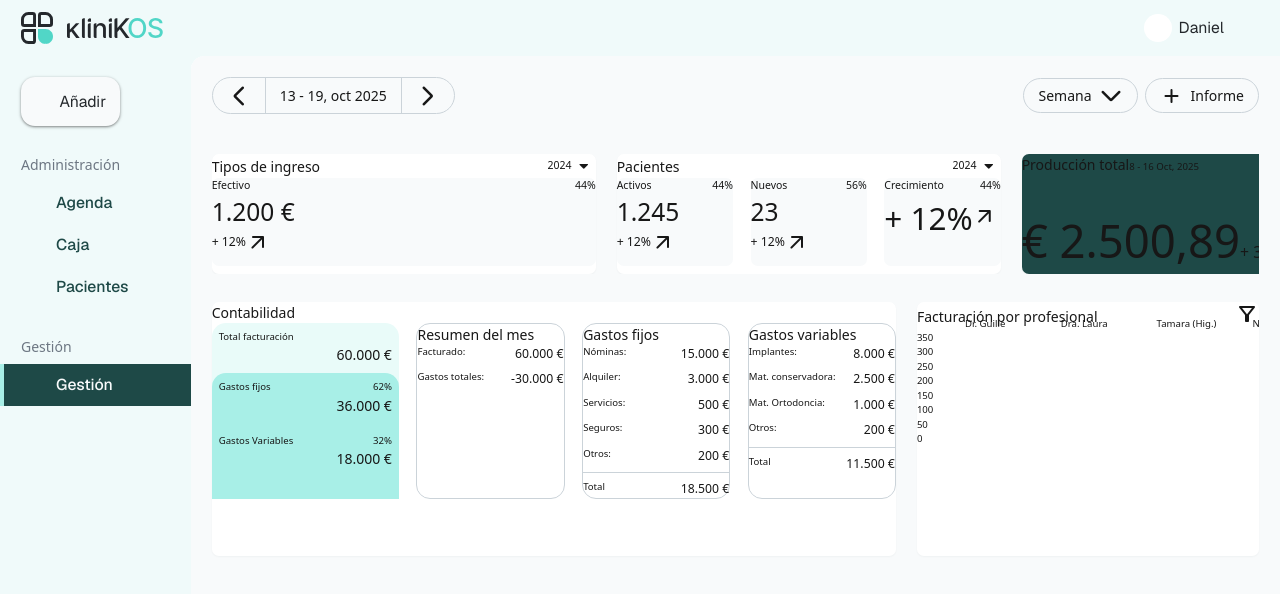
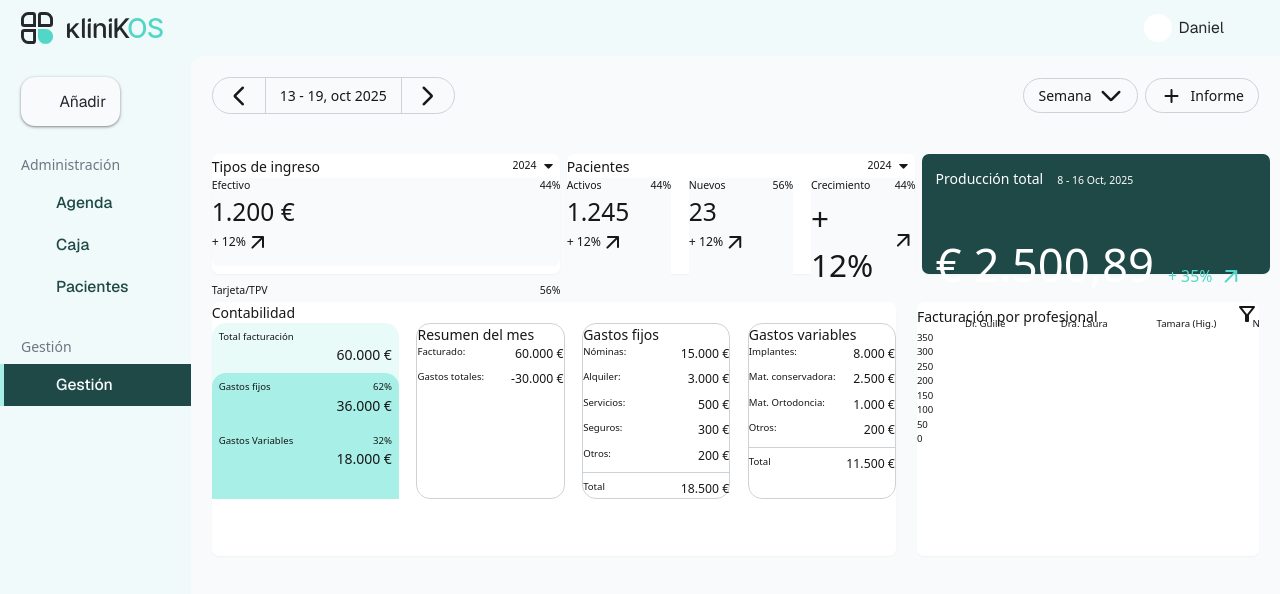
Before and after one commit to klinikOSapp/klinikOS-app, a Next.js app: page /gestion in a window 1280 px wide. Shown: the top 594 px of the page. Built offline with nearby package versions, Linux system fonts and the light colour scheme; some icons are missing.

Commit message:
first row vw

```diff
--- a/src/app/gestion/page.tsx
+++ b/src/app/gestion/page.tsx
@@ -14,11 +14,11 @@ export default function GestionPage() {
         <HeaderControls />
 
         {/* First row - Stats cards */}
-        <div className='flex gap-6 mt-header-stack overflow-x-auto'>
+        <section className='dashboard-grid-stats mt-header-stack'>
           <IncomeTypes />
           <PatientsSummary />
           <ProductionTotalCard />
-        </div>
+        </section>
 
         {/* Second row - Billing chart + Specialty donut */}
         <div className='grid grid-cols-1 lg:grid-cols-[2fr_1fr] gap-6 mt-gapmd'>
--- a/src/app/globals.css
+++ b/src/app/globals.css
@@ -206,7 +206,11 @@
   ); /* 256px → 342px - escala con altura del viewport */
 
   /* Fluid widths - adapt to viewport */
-  --width-card-stat-fluid: clamp(20rem, 30vw, 32.6875rem); /* 320px → 523px */
+  --width-card-stat-fluid: clamp(
+    20rem,
+    27.25vw,
+    32.6875rem
+  ); /* 320px → 523px scaled al viewport */
   --width-card-chart-lg-fluid: clamp(
     40rem,
     63vw,
@@ -272,13 +276,6 @@ html {
   font-size: clamp(14px, calc(0.625vw + 6px), 16px);
 }
 
-@media (prefers-color-scheme: dark) {
-  :root {
-    --background: #0a0a0a;
-    --foreground: #ededed;
-  }
-}
-
 body {
   background: var(--background);
   color: var(--foreground);
@@ -315,7 +312,7 @@ body {
     gap: var(--spacing-card-gap);
     grid-template-columns: repeat(
       auto-fit,
-      minmax(min(100%, var(--width-card-stat)), 1fr)
+      minmax(min(100%, var(--width-card-stat-fluid)), 1fr)
     );
   }
 
@@ -366,7 +363,7 @@ body {
     }
 
     .dashboard-grid-stats {
-      grid-template-columns: repeat(3, minmax(0, var(--width-card-stat)));
+      grid-template-columns: repeat(3, minmax(0, var(--width-card-stat-fluid)));
       justify-content: center;
     }
   }
--- a/src/components/gestion/ProductionTotalCard.tsx
+++ b/src/components/gestion/ProductionTotalCard.tsx
@@ -10,16 +10,24 @@ export default function ProductionTotalCard({
   delta = '+ 35%'
 }: ProductionTotalCardProps) {
   return (
-    <section className='bg-brand-900 text-fg-inverse rounded-lg shadow-elevation-card p-fluid-md flex flex-col justify-between h-card-stat-fluid w-card-stat-fluid shrink-0'>
-      <header className='flex items-baseline gap-fluid-sm shrink-0'>
-        <h3 className='text-title-sm font-medium'>Producción total</h3>
-        <div className='text-label-sm'>{periodLabel}</div>
+    <section className='bg-brand-900 text-fg-inverse text-[var(--color-text-inverse)] rounded-lg shadow-elevation-card p-[min(1rem,1.5vw)] flex flex-col gap-[min(2.9375rem,4.5vw)] h-card-stat-fluid w-card-stat-fluid shrink-0'>
+      <header className='flex items-baseline gap-[min(1rem,1.5vw)] shrink-0 text-[var(--color-text-inverse)]'>
+        <h3 className='text-title-sm font-medium text-[var(--color-text-inverse)]'>
+          Producción total
+        </h3>
+        <div className='text-label-md text-[var(--color-text-inverse)]'>
+          {periodLabel}
+        </div>
       </header>
-      <div className='flex items-baseline gap-fluid-md mt-auto'>
-        <div className='text-display-lg'>{value}</div>
-        <div className='flex items-center gap-gapsm'>
-          <span className='text-body-lg text-brandSemantic'>{delta}</span>
-          <span className='material-symbols-rounded text-brandSemantic'>
+      <div className='flex items-baseline gap-[min(1rem,1.5vw)] text-[var(--color-text-inverse)]'>
+        <div className='text-display-lg text-[var(--color-text-inverse)]'>
+          {value}
+        </div>
+        <div className='flex items-center gap-[min(0.5rem,1vw)]'>
+          <span className='text-body-lg text-[var(--color-brand-500)]'>
+            {delta}
+          </span>
+          <span className='material-symbols-rounded text-[var(--color-brand-500)] text-[min(1.5rem,2vw)]'>
             arrow_outward
           </span>
         </div>
```
